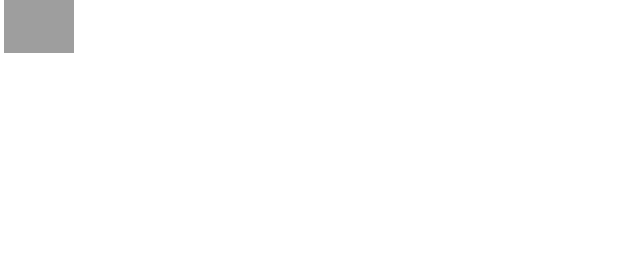
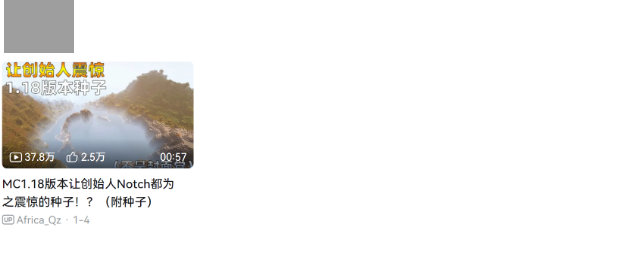
Before and after one commit to PSSteam-official/ftp-server, a plain HTML site: page bilibili.html in a window 1280 px wide. Shown: the whole page, without its empty margins (0-640 px from the left). Drawn offline with Linux system fonts and the light colour scheme; grey boxes are pictures that could not be loaded.

Commit message:
Update bilibili.html

```diff
--- a/bilibili.html
+++ b/bilibili.html
@@ -7,6 +7,9 @@
 <p>
 &nbsp;<img src="https://www.annualreports.com/HostedData/CompanyLogos/NASDAQ_BILI.png" style="width:70px;" onclick="alert('BiliBili版本:0.2 Beta版');">
 </p>
+<p>
+<img src="BV1Tm4y1D75q.jpg" width="200">
+</p>
 <style>
 *{
 	margin:0;
```
